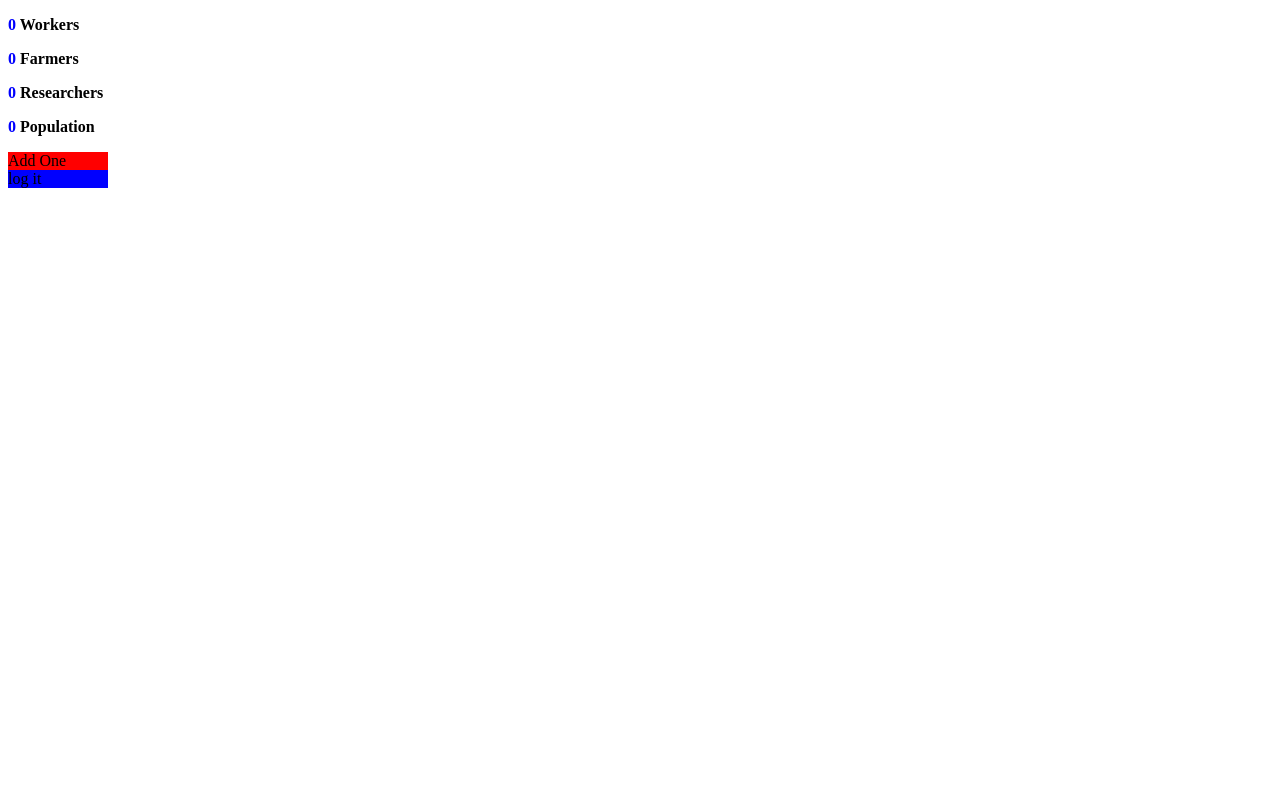
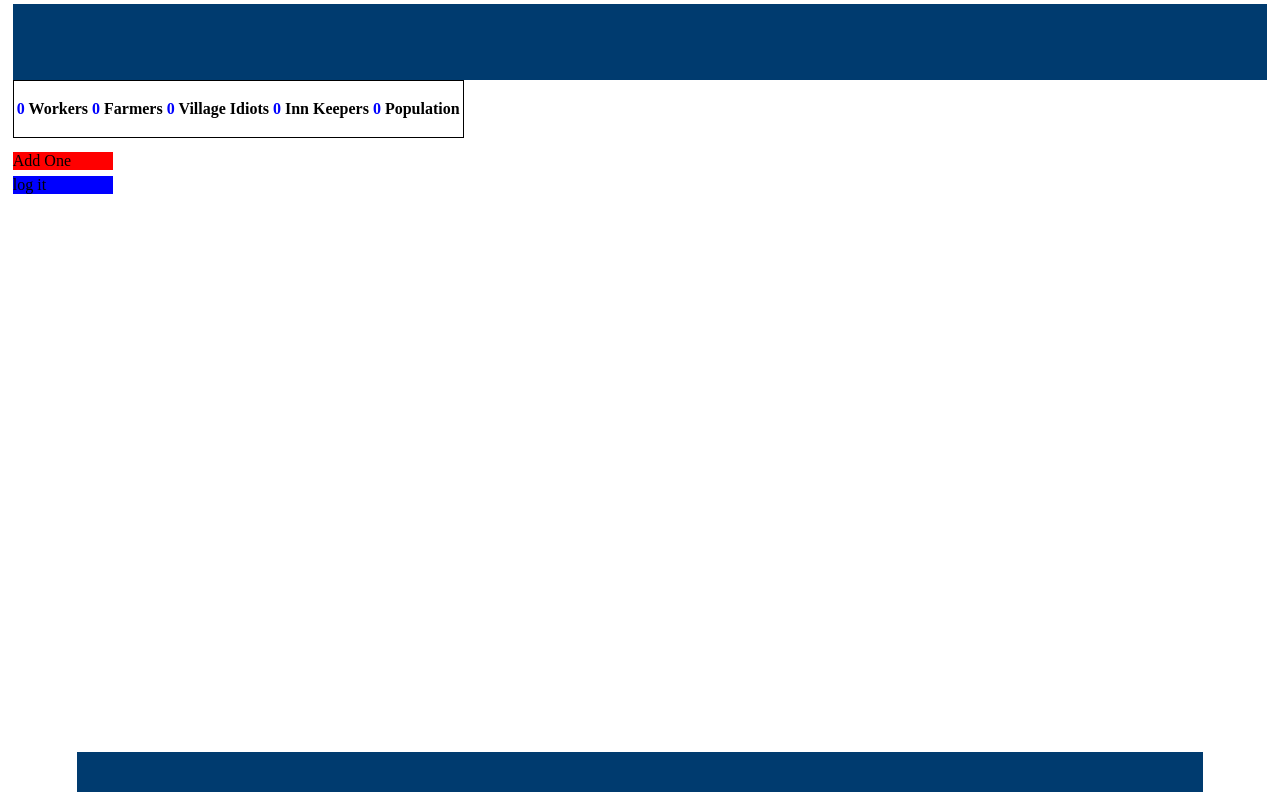
Before and after one commit to mattStil/hello-world, a plain HTML site: page index.html in a window 1280 px wide. Drawn offline with Linux system fonts and the light colour scheme; files whose address does not match are found by name.

Commit message:
Add files via upload

```diff
--- a/index.css
+++ b/index.css
@@ -1,6 +1,45 @@
 .info {
   font-weight: bold;
+  position:relative;
 }
+
 .num {
   color:blue;
 }
+#topBorder {
+  width:98vw;
+  height:9.5vh;
+  bottom: 90vh;
+  background-color: #003B6F;
+  position:absolute;;;
+  right:1vw;
+  top:.5vh;
+}
+#bottomBorder{
+  width:88vw;
+  height:5vh;
+  top: 94vh;
+  background-color: #003B6F;
+  position:absolute;;;
+  right:6vw;
+}
+#popTable {
+  position:absolute;
+  top: 10vh;
+  border: 1px solid black;
+  left:1vw;
+}
+#addOne {
+  background-color:red;
+  width:100px;
+  top:19vh;
+  position:absolute;
+  left:1vw;
+}
+#log{
+  background-color:blue;;
+  width:100px;
+  top:22vh;
+  left:1vw;
+  position: absolute;
+}
--- a/index.html
+++ b/index.html
@@ -4,16 +4,25 @@
 		<title>My game</title>
 		<script src="file:///D:/LightTable/countryGame/index.js" type="text/javascript"></script>
 		<link href="file:///D:/LightTable/countryGame/index.css" type="text/css" rel="stylesheet">
+		<meta name="viewport" content="width=device-width, initial-scale=1.0">
 	</head>
 
 	<body>
-		<p class="info">
-      <span class="num" id="workers">0</span> Workers
-    </p>
-    <p class="info"> <span class="num" id="farmers">0</span> Farmers</p>
-		<p class="info"> <span class="num" id="researchers">0</span> Researchers</p>
-		<p class="info"> <span class="num" id="pop">0</span> Population </p>
-		<div onclick="addOne()" style="background-color:red; width:100px">Add One</div>
-		<div onclick="log()" style="background-color:blue; width:100px">log it</div>
+		<table id="popTable">
+			<tr>
+					<td><p class="info"> <span class="num" id="workers">0</span> Workers</p></td>
+    			<td><p class="info"> <span class="num" id="farmers">0</span> Farmers</p></td>
+					<td><p class="info"> <span class="num" id="villageIdiots">0</span> Village Idiots</p></td>
+					<td><p class="info"> <span class="num" id="innKeepers">0</span> Inn Keepers</p></td>
+					<td><p class="info"> <span class="num" id="pop">0</span> Population </p></td>
+			</tr>
+		</table>
+
+		<div onclick="addOne()" id="addOne">Add One</div>
+		<div onclick="log()" id="log">log it</div>
+
+
+		<div id="topBorder"></div>
+		<div id="bottomBorder"></div>
 	</body>
 </html>
--- a/index.js
+++ b/index.js
@@ -16,11 +16,17 @@ window.onload = function() {
             salary: 2,
             buildings: ['mine','quarry','mill'],
           },
-          researcher = {
-            name: 'researcher',
+          villageIdiot = {
+            name: 'villageIdiot',
             salary:3,
             buildings: ['lab']
-          }
+          },
+          innKeeper = {
+            name:'innKeeper',
+            salary:4,
+            buildings:['tavern']
+          },
+
         ],
         houses:1000,
         needed: 0,
@@ -56,7 +62,6 @@ window.onload = function() {
       log = function() {
         console.log(population.array);
       };
-      console.log('yes');
   };
   pop();
   production = function() {
@@ -136,7 +141,8 @@ window.onload = function() {
     setInterval(function() {
       countJob(worker,'worker');
       countJob(farmer,'farmer');
-      countJob(researcher,'researcher');
+      countJob(villageIdiot,'villageIdiot');
+      countJob(innKeeper,'innKeeper');
       totalPop = population.array.length;
       document.getElementById('pop').innerHTML = totalPop;
     },100);
```
